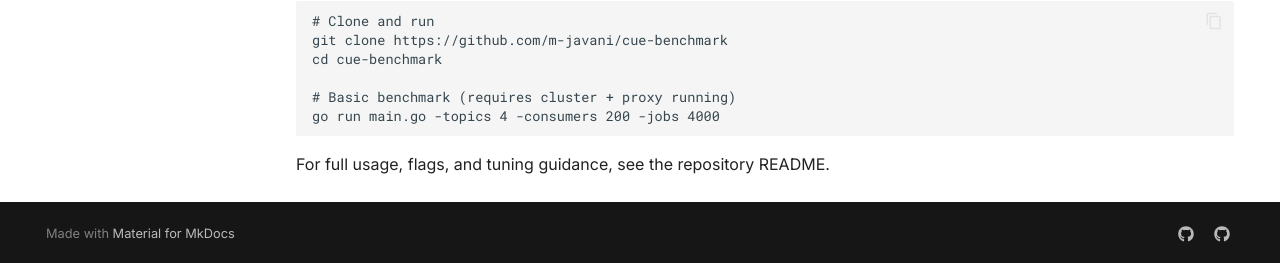
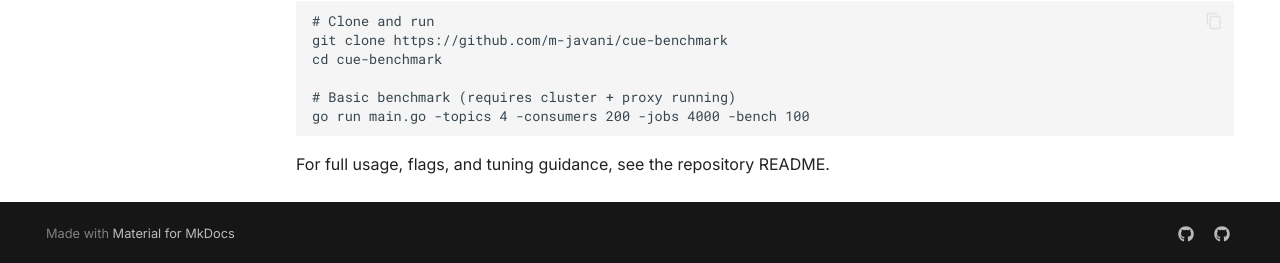
Before and after one commit to m-javani/cue-docs, an MkDocs documentation site: the page built from docs/benchmark.md, in a window 1280 px wide and 950 px high. Shown: the part 684-947 px from the top of the window. Built offline with MkDocs 1.6.1 and Material for MkDocs 9.7.7, drawn with Linux system fonts in a browser that asks for light colours; comment, search, counter and statistics services are not loaded.

````diff
--- a/docs/benchmark.md
+++ b/docs/benchmark.md
@@ -21,7 +21,7 @@ git clone https://github.com/m-javani/cue-benchmark
 cd cue-benchmark
 
 # Basic benchmark (requires cluster + proxy running)
-go run main.go -topics 4 -consumers 200 -jobs 4000
+go run main.go -topics 4 -consumers 200 -jobs 4000 -bench 100
 ```
 
 For full usage, flags, and tuning guidance, see the repository README.
````
Also changed, not shown: docs/cueproxy/api.md (+1 -1 lines).
